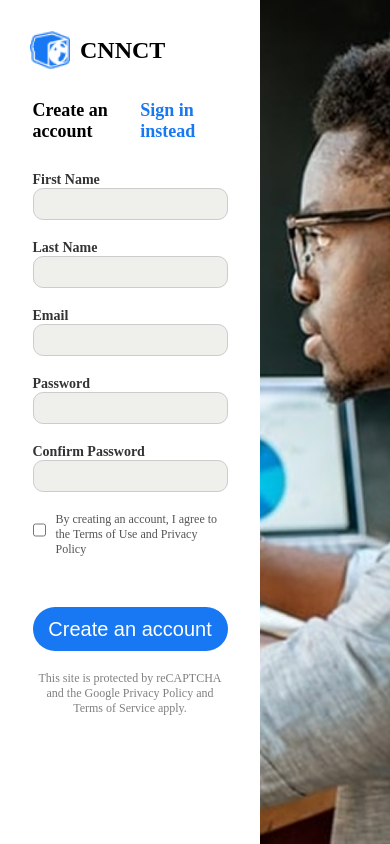
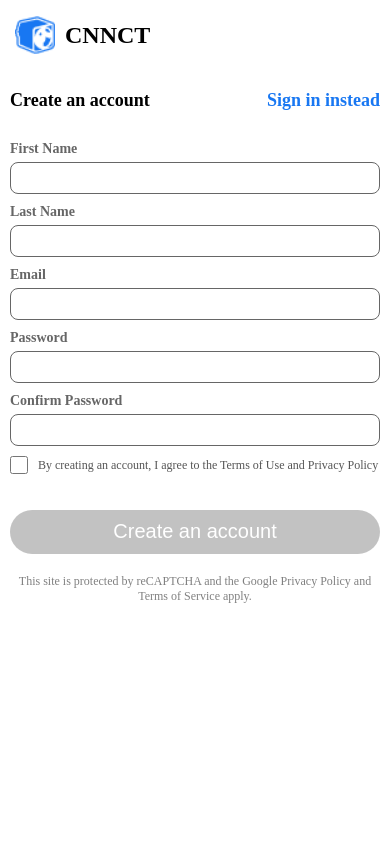
Before and after one commit to Dharm-Singh-45/Event-Management-Cuvette, a React (Vite) app in the folder client/: page /signup in a window 390 px wide. Built offline with nearby package versions, Linux system fonts and the light colour scheme.

Commit message:
signup page css for mobile fix

```diff
--- a/client/src/pages/RegisterPage/RegisterPage.css
+++ b/client/src/pages/RegisterPage/RegisterPage.css
@@ -140,6 +140,7 @@
     background-color: #E0E2D9;
     color: #A8AAA2;
     cursor: pointer;
+    margin-top: -10px;
 }
 
 /* Terms & Conditions */
@@ -164,3 +165,62 @@
     height: 100%;
     object-fit: cover;
 }
+
+
+@media screen and (max-width:500px) {
+    .signup-container .img-container{
+        display: none;
+    }
+}
+@media screen and (max-width:500px) {
+    .signup-container {
+        width: 100%;
+        min-height: 100vh;
+        display: flex;
+        flex-direction: column;
+    }
+    .signup-container .signup-container-left {
+        width: 100%;
+        padding: 10px;
+        margin-top: -20px;
+    }
+    .signup-container .signup-container-left .logo {
+        position: absolute;
+        top: 15px;
+        left: 15px;
+    }
+    .signup-container  .outer-div {
+        width: 100%;
+        max-width: 100%;
+        height: auto;
+        margin-top: 100px;
+    }
+    .signup-container  .signup-form {
+        width: 100%;
+        max-width: 400px;
+
+    }
+    .signup-container  .input-div input {
+        width: 100%;
+        background-color: white;
+        border: 1px solid #666666;
+        border-radius: 8px;
+        margin-bottom: 0;
+    }
+    .signup-container .input-div label{
+        display: block;
+        color:#666666;
+        font-size: 15x;
+        margin-bottom: 5px;
+     }
+     .signup-container .input-container .button-div button {
+        width: 100%;
+        background-color: #111111;
+        color: #FFFFFF;
+        border-radius: 47px;
+        font-size: 20px;
+        opacity: 25%;
+        margin-top: -40px;
+    }
+
+}
```
